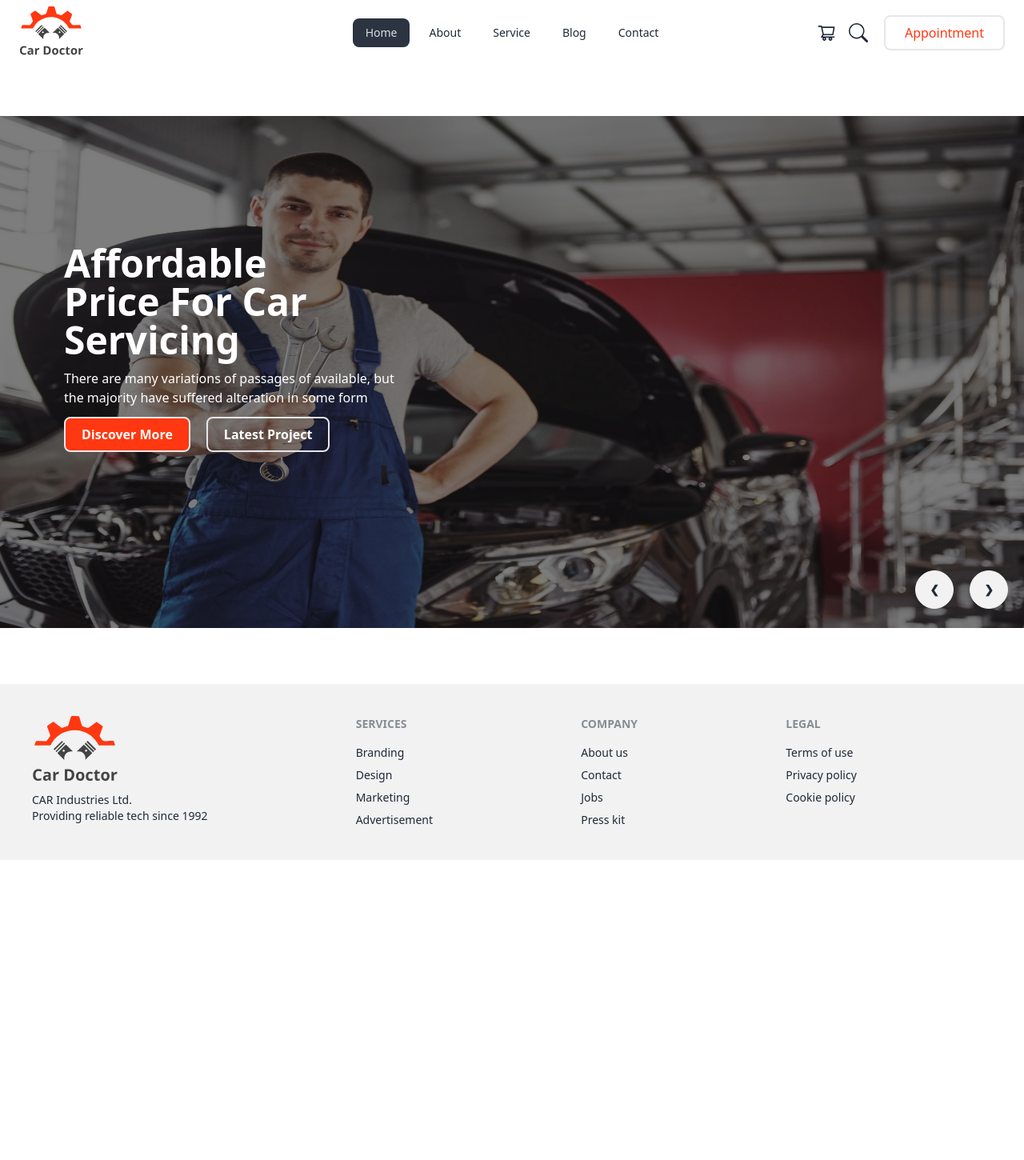
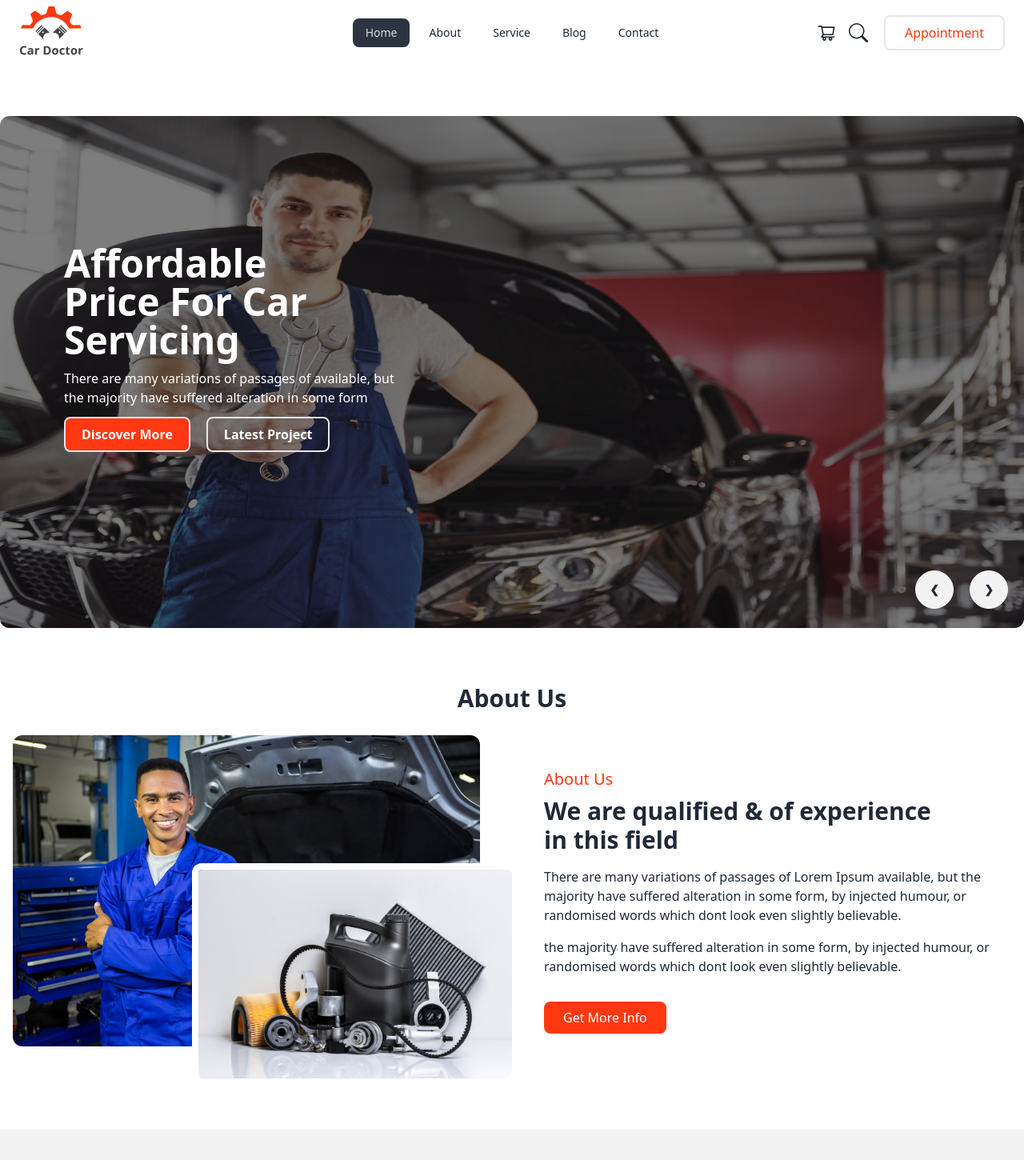
Before and after one commit to MdBulbulAhmedTutul/car-doctor-client-side, a React (Vite) app: page / in a window 1280 px wide. Shown: the top 1450 px of the page at 80% size. Before the commit the page ends 1075 px from the top, so only its background shows below. Built offline with nearby package versions, Linux system fonts and the light colour scheme.

Commit message:
about section added

```diff
--- /dev/null
+++ b/src/components/About/About.jsx
@@ -0,0 +1,23 @@
+import about1 from '../../assets/images/about_us/parts.jpg';
+import about2 from '../../assets/images/about_us/person.jpg'
+const About = () => {
+    return (
+        <div className='flex flex-col lg:flex-row items-center justify-between'>
+            <div className='flex-1 relative md:mb-10'>
+                <img className='w-full rounded-xl' src={about2} alt="" />
+                <div className='absolute -bottom-10 -right-10'>
+                    <img className='lg:w-[400px] hidden md:block border-t-8 border-l-8 border-white rounded-xl' src={about1} alt="" />
+                </div>
+            </div>
+            <div className='flex-1 lg:ml-20'>
+                <h3 className='text-xl font-medium mb-2 text-[#ff3811]'>About Us</h3>
+                <h2 className='text-3xl font-semibold mb-4'>We are qualified & of experience <br /> in this field</h2>
+                <p className='mb-4'>There are many variations of passages of Lorem Ipsum available, but the majority have suffered alteration in some form, by injected humour, or randomised words which dont look even slightly believable. </p>
+                <p className='mb-4'>the majority have suffered alteration in some form, by injected humour, or randomised words which dont look even slightly believable. </p>
+                <button className='bg-[#FF3811] text-white px-6 py-2 my-4 rounded-lg'>Get More Info</button>
+            </div>
+        </div>
+    );
+};
+
+export default About;
--- a/src/components/Carosel/Carosel.jsx
+++ b/src/components/Carosel/Carosel.jsx
@@ -6,9 +6,9 @@ const Carosel = () => {
     return (
         <div className="carousel w-full h-[80vh]">
             {/* slider 1 */}
-            <div id="slide1" className="carousel-item relative w-full ">
-                <div className='absolute w-full h-full opacity-50 bg-black'></div>
-                <img src={banner1} className="w-full" />
+            <div id="slide1" className="carousel-item relative w-full rounded-xl ">
+                <div className='absolute w-full h-full opacity-50 bg-black rounded-xl'></div>
+                <img src={banner1} className="w-full rounded-xl" />
                 <div className='absolute top-40 left-20 text-white'>
                     <h2 className='text-5xl font-semibold mb-3'>Affordable <br /> Price For Car <br /> Servicing</h2>
                     <p className='mb-3'>There are many variations of passages of  available, but <br /> the majority have suffered alteration in some form</p>
@@ -27,9 +27,9 @@ const Carosel = () => {
                 </div>
             </div>
             {/* slider 2 */}
-            <div id="slide2" className="carousel-item relative w-full">
-                <div className='absolute w-full h-full opacity-50 bg-black'></div>
-                <img src={banner2} className="w-full" />
+            <div id="slide2" className="carousel-item relative w-full rounded-xl">
+                <div className='absolute w-full h-full opacity-50 bg-black rounded-xl'></div>
+                <img src={banner2} className="w-full rounded-xl" />
                 <div className='absolute top-40 left-20 text-white'>
                     <h2 className='text-5xl font-semibold mb-3'>Affordable <br /> Price For Car <br /> Servicing</h2>
                     <p className='mb-3'>There are many variations of passages of  available, but <br /> the majority have suffered alteration in some form</p>
@@ -48,9 +48,9 @@ const Carosel = () => {
                 </div>
             </div>
             {/* slider 3 */}
-            <div id="slide3" className="carousel-item relative w-full">
-                <div className='absolute w-full h-full opacity-50 bg-black'></div>
-                <img src={banner3} className="w-full" />
+            <div id="slide3" className="carousel-item relative w-full rounded-xl">
+                <div className='absolute w-full h-full opacity-50 bg-black rounded-xl'></div>
+                <img src={banner3} className="w-full rounded-xl" />
                 <div className='absolute top-40 left-20 text-white'>
                     <h2 className='text-5xl font-semibold mb-3'>Affordable <br /> Price For Car <br /> Servicing</h2>
                     <p className='mb-3'>There are many variations of passages of  available, but <br /> the majority have suffered alteration in some form</p>
@@ -69,9 +69,9 @@ const Carosel = () => {
                 </div>
             </div>
             {/* slider 4 */}
-            <div id="slide4" className="carousel-item relative w-full">
-                <div className='absolute w-full h-full opacity-50 bg-black'></div>
-                <img src={banner4} className="w-full" />
+            <div id="slide4" className="carousel-item relative w-full rounded-xl">
+                <div className='absolute w-full h-full opacity-50 bg-black rounded-xl'></div>
+                <img src={banner4} className="w-full rounded-xl" />
                 <div className='absolute top-40 left-20 text-white'>
                     <h2 className='text-5xl font-semibold mb-3'>Affordable <br /> Price For Car <br /> Servicing</h2>
                     <p className='mb-3'>There are many variations of passages of  available, but <br /> the majority have suffered alteration in some form</p>
--- a/src/components/Home/Home.jsx
+++ b/src/components/Home/Home.jsx
@@ -1,3 +1,4 @@
+import About from "../About/About";
 import Carosel from "../Carosel/Carosel";
 import Footer from "../Footer/Footer";
 import Navbar from "../Nabbar/Navbar";
@@ -11,6 +12,10 @@ const Home = () => {
             <div className="max-w-7xl mx-auto my-16">
                 <Carosel></Carosel>
             </div>
+            <div className="max-w-7xl mx-auto my-16 px-4">
+                <h2 className="text-3xl font-bold text-center mb-7">About Us</h2>
+                <About></About>
+            </div>
             <div>
                 <Footer></Footer>
             </div>
```
